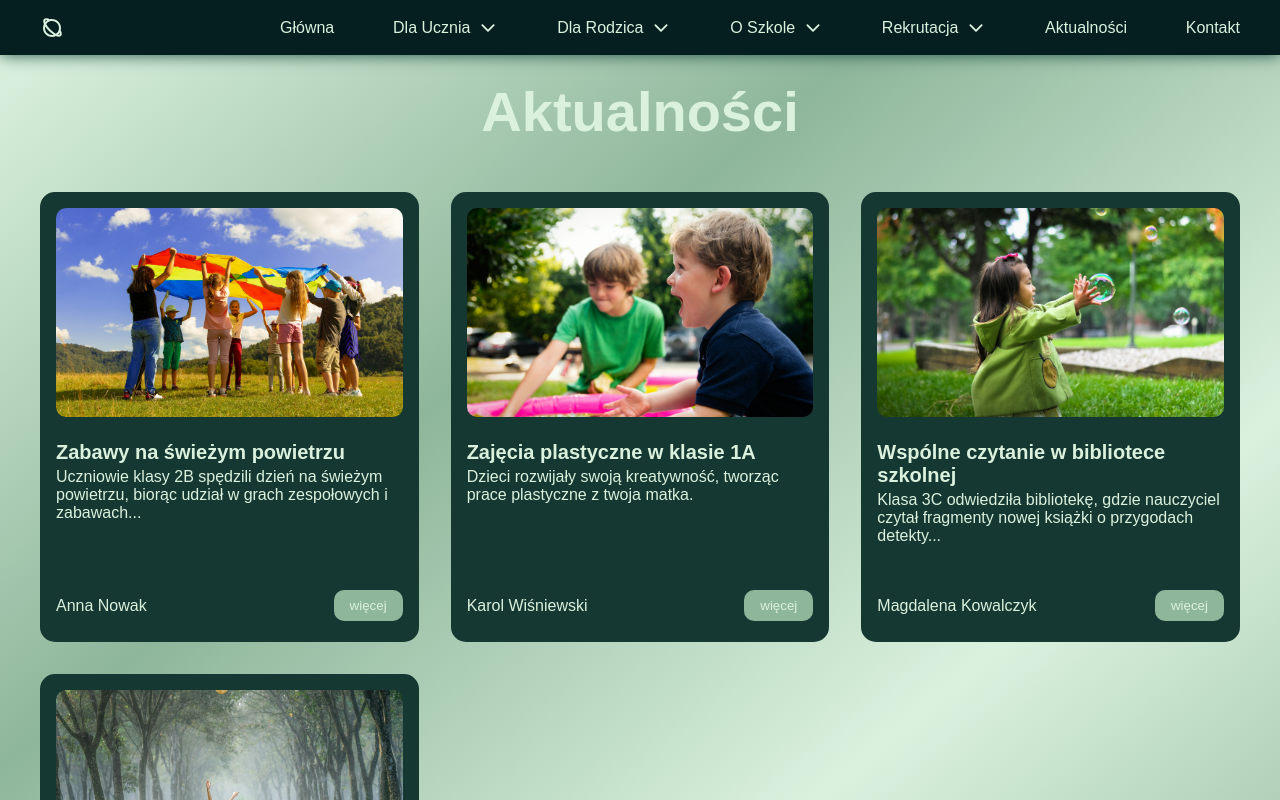
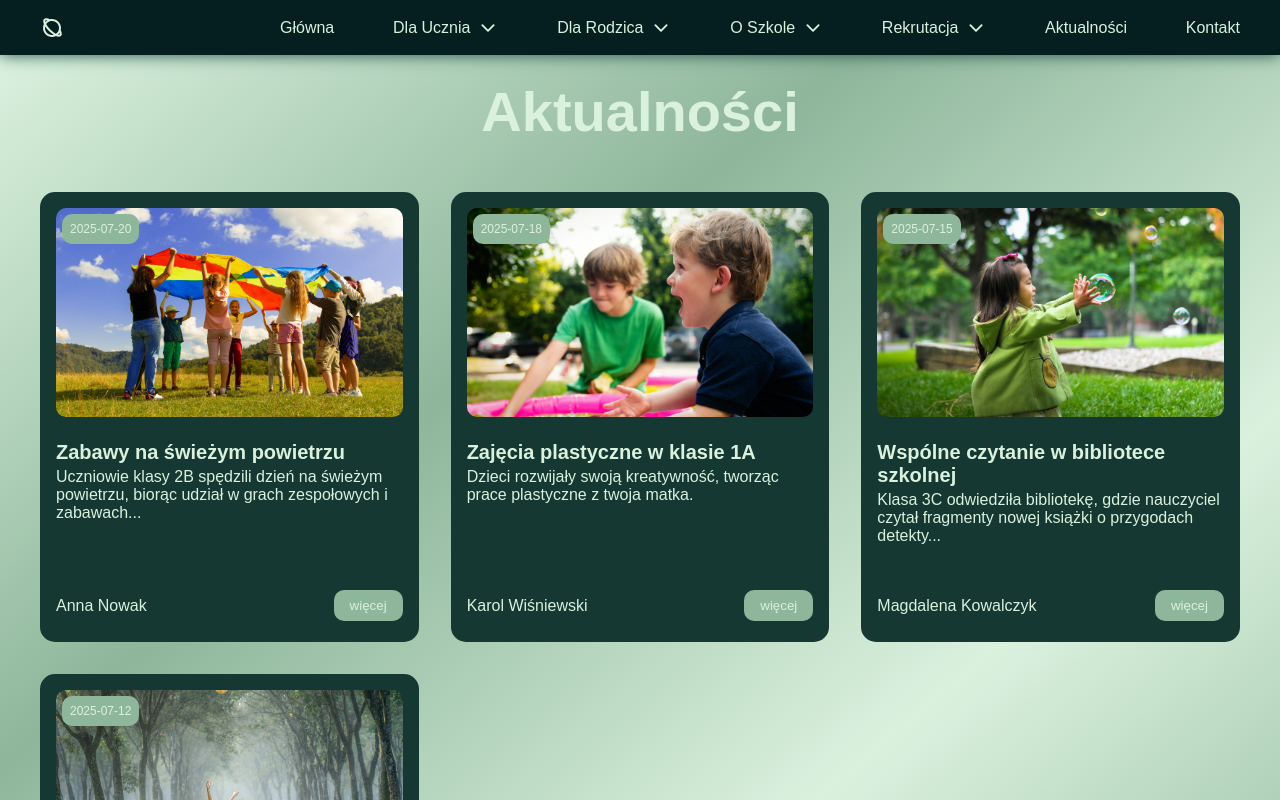
Before and after one commit to Wiciu021/Website-Project, a React (Create React App) app in the folder frontend/: page /feed in a window 1280 px wide. Shown: the top 800 px of the page. Built offline with nearby package versions, Linux system fonts and the light colour scheme; the HTML template or start-up script is replaced by a standard one; a web font is replaced by a local one.

Commit message:
added date to feed cards

```diff
--- a/frontend/src/components/feed-page/FeedPageItem.js
+++ b/frontend/src/components/feed-page/FeedPageItem.js
@@ -10,6 +10,7 @@ const FeedPageItem = ({ item }) => {
       backgroundRepeat: 'no-repeat',
       borderRadius: '10px'
     }}>
+      <div className='date-container'>{item.date}</div>
       </div>
       <div className='card-desctiption-container'>
         <h3>{item.title}</h3>
--- a/frontend/src/components/feed-page/feedPageItem.css
+++ b/frontend/src/components/feed-page/feedPageItem.css
@@ -16,6 +16,21 @@
   display: flex;
   justify-content: center;
   align-items: center;
+  position: relative;
+}
+
+.feed-page-section .feed-page-item .card-image-container  .date-container {
+  position: absolute;
+  width: fit-content;
+  height: fit-content;
+  background-color: var(--green-5);
+  color: var(--green-6);
+  padding: 0.5rem;
+  border-radius: 10px;
+  font-weight: 500;
+  top: 6px;
+  left: 6px;
+  font-size: 12px;
 }
 
 .feed-page-section .feed-page-item .card-desctiption-container {
```
